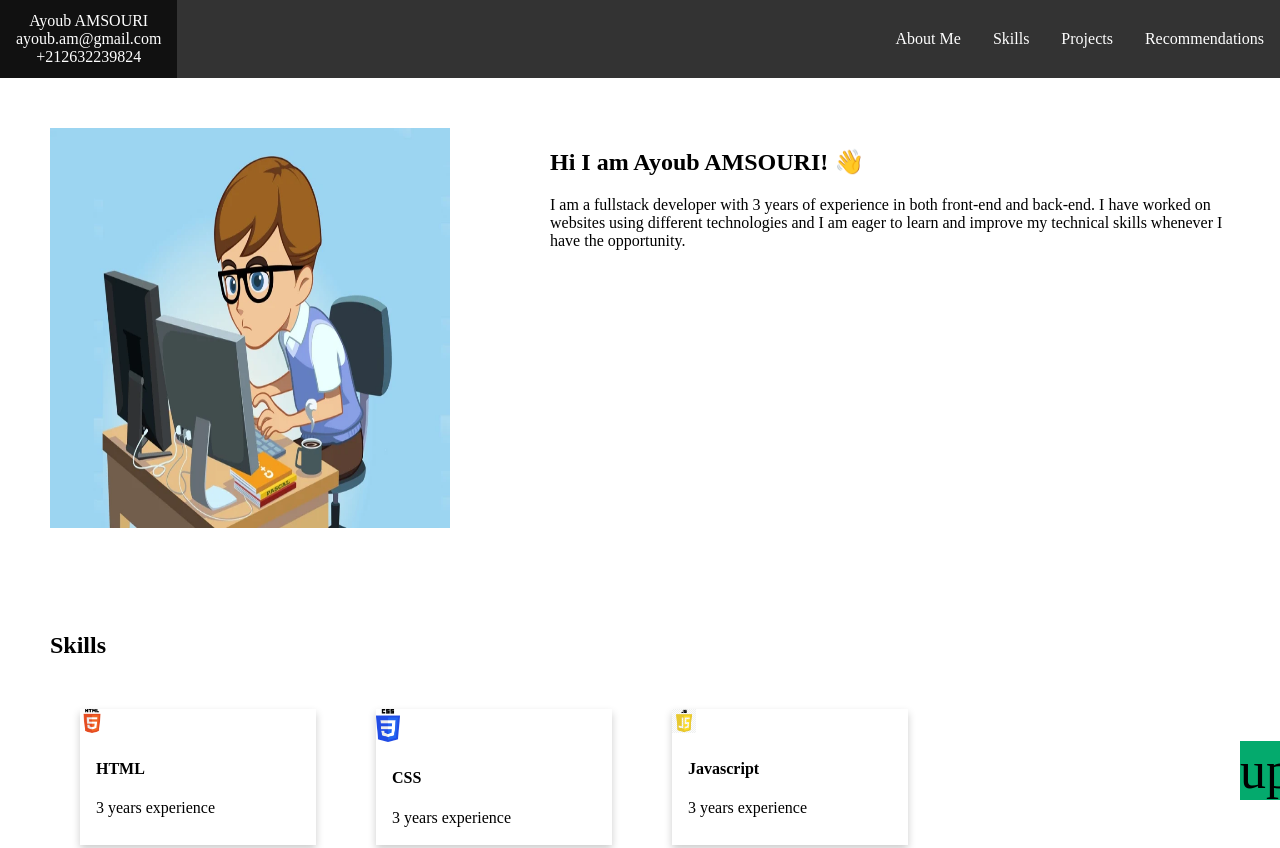
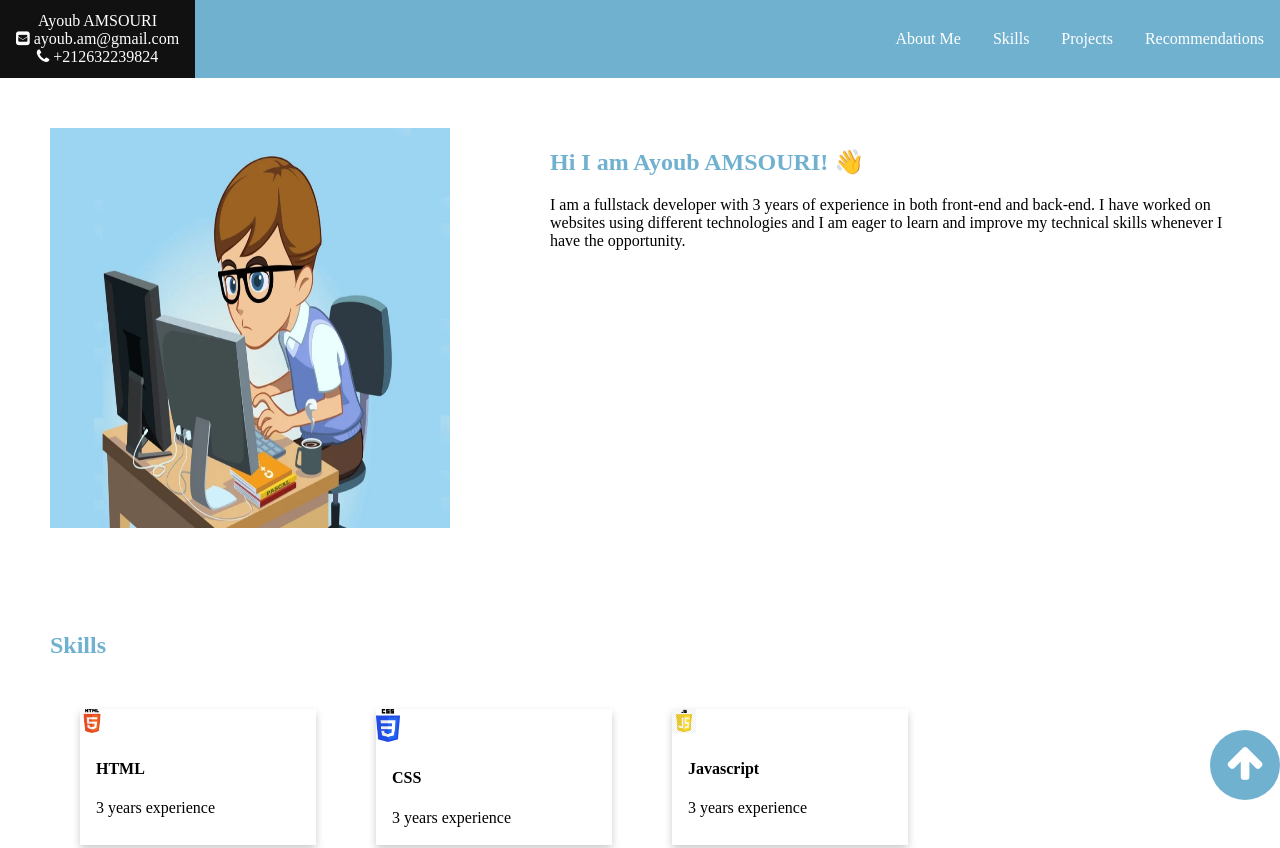
Before and after one commit to AyoubAMSOURI/Ayoub-Portfolio, a plain HTML site: page index.html in a window 1280 px wide. Shown: the top 848 px of the page. Drawn offline with Linux system fonts and the light colour scheme.

Commit message:
adding icons and colors

```diff
--- a/index.html
+++ b/index.html
@@ -5,7 +5,8 @@
     <meta http-equiv="X-UA-Compatible" content="IE=edge">
     <meta name="viewport" content="width=device-width, initial-scale=1.0">
     <link rel="stylesheet" href="style.css">
-    <title>Document</title>
+    <title>AYOUB Portfolio</title>
+    <link rel="stylesheet" href="https://cdnjs.cloudflare.com/ajax/libs/font-awesome/4.7.0/css/font-awesome.min.css">
 </head>
 <body>
     <!--nav section-->
@@ -15,7 +16,8 @@
             <li><a href="#Projects">Projects</a></li>
             <li><a href="#Skills">Skills</a></li>
             <li><a href="#About">About Me</a></li>
-            <li class="active"><a  href="index.html">Ayoub AMSOURI <br>ayoub.am@gmail.com <br>+212632239824</a></li>
+            <li class="active"><a  href="index.html"><div>Ayoub AMSOURI <br><span class="fa fa-envelope-square" ></span> ayoub.am@gmail.com <br><span class="fa fa-phone" aria-hidden="true"></span>
+              +212632239824</div></a></li>
           </ul>
     </nav>
     <!--End nav section-->
@@ -26,9 +28,9 @@
             <img id="profileImg" src="images/developer.webp" width="400px" height="400px"  alt="profileImg">
         </div>
         <div id="profileText">
-            <h2>
+            <h1>
                 Hi I am Ayoub AMSOURI! 👋
-            </h2>
+            </h1>
             <p>
                 I am a fullstack developer with 3 years of experience in both front-end and back-end.
                 I have worked on websites using different technologies and I am eager to learn and improve my technical skills whenever I have the opportunity.
@@ -148,12 +150,11 @@
       <button onclick="addRec()">Submit</button>
       </div>
 
-
     </section>
     <!--End Recommendations section-->
 
     <div onclick="scrollUp()" class="up">
-      up
+      <i class='fa fa-arrow-up'></i>
     </div>
 
     <script>
--- a/style.css
+++ b/style.css
@@ -1,6 +1,9 @@
 body{
     margin: 0;
     padding: 0;
+}
+h1{
+  color:#71B1D0 ;
 }
 /*navbar*/
 nav ul {
@@ -8,7 +11,7 @@ nav ul {
     margin: 0;
     padding: 0;
     overflow: hidden;
-    background-color: #333;
+    background-color: #71B1D0;
   }
 
   nav li {
@@ -32,7 +35,7 @@ nav ul {
   }
 
   .active {
-    background-color: #04AA6D;
+
     float:left;
   }
   /*end navbar*/
@@ -111,12 +114,18 @@ nav ul {
   }
   /*END Recommendations*/
   .up{
-    width: 40px;
-    background-color: #04AA6D;
+    width: 50px;
+    height: 50px;
+    background-color: #71B1D0 ;
+    color: white;
     font-size: 52px;
     position: fixed;
     bottom: 0px;
     right: 0px;
     cursor: pointer;
+    border-radius: 50%;
+    font-size: 40px;
+    padding: 10px;
+    text-align: center;
 
   }
```
